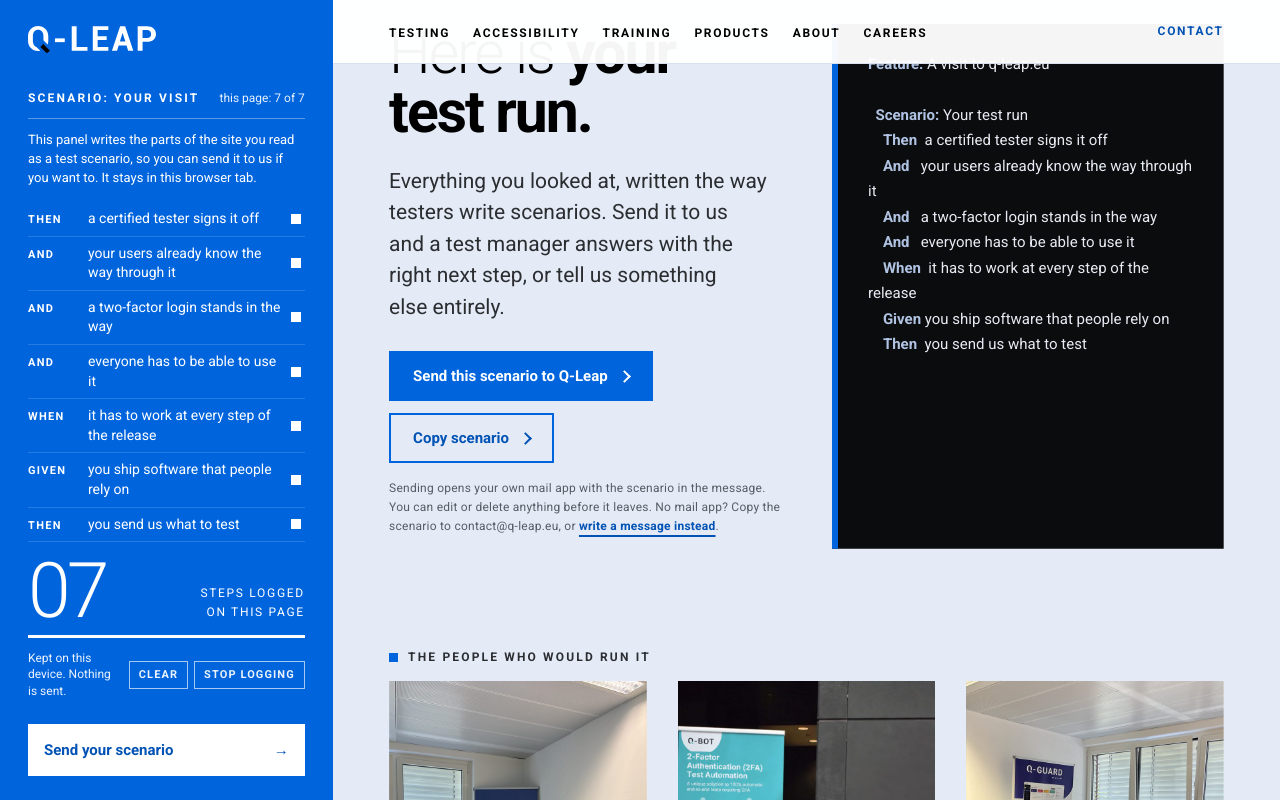
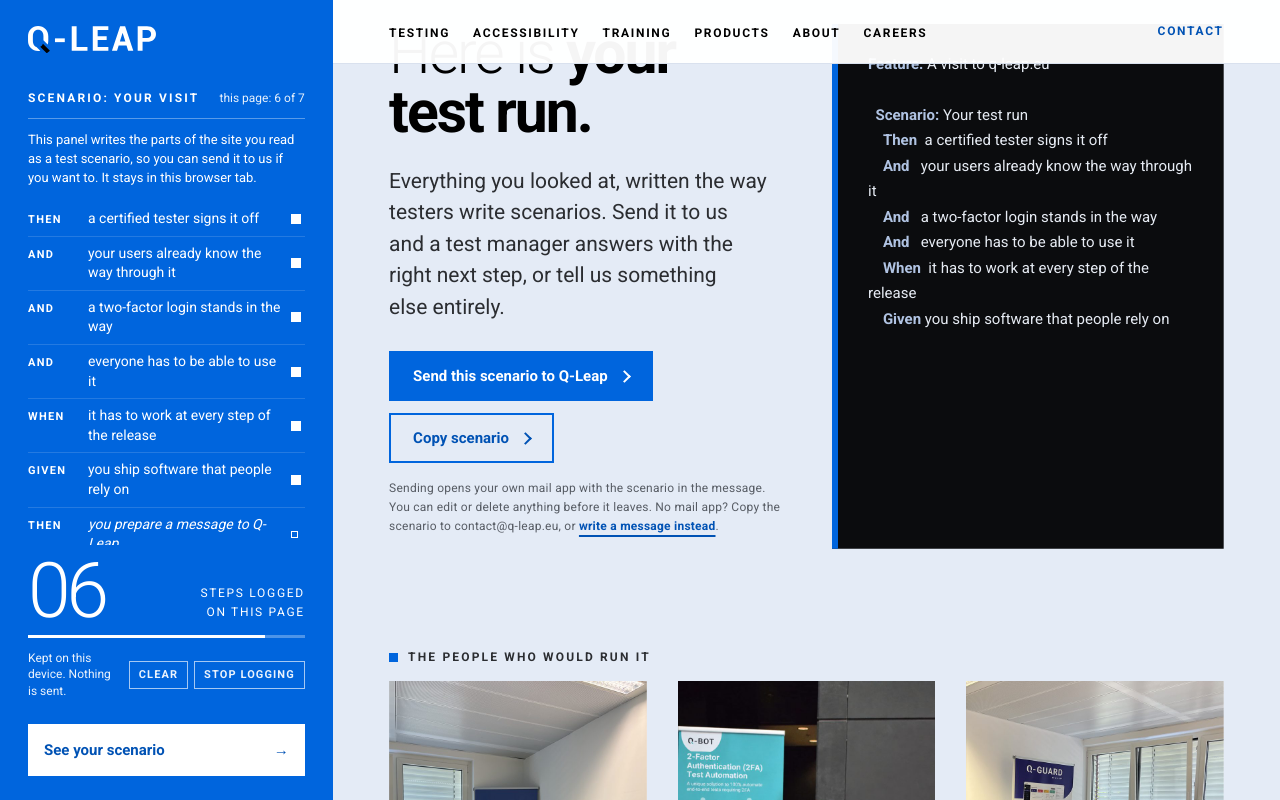
Before and after one commit to Komorebideuxiemedunom/qleap-preview, a plain HTML site: page docs/v2/index.html in a window 1280 px wide. Both pictures are taken after a click on the button "Copy scenario". Shown: the part 7050-7850 px from the top of the page. Drawn offline with Linux system fonts and the light colour scheme.

Commit message:
V2 run log: only factual steps, copy counts on success, resume re-observes
Co-Authored-By: Claude Opus 5.5 <noreply@anthropic.com>

```diff
--- a/docs/v2/assets/js/v2.js
+++ b/docs/v2/assets/js/v2.js
@@ -58,8 +58,9 @@
   /* sections-étapes */
   const steps = $$('[data-step]');
   steps.forEach((s, i) => (s.dataset.stepId = s.dataset.stepId || 'step:' + location.pathname + ':' + i));
+  let io = null;
   if ('IntersectionObserver' in window) {
-    const io = new IntersectionObserver((ens) => ens.forEach((en) => {
+    io = new IntersectionObserver((ens) => ens.forEach((en) => {
       if (en.isIntersecting && !en.target.hasAttribute('data-step-on-action')) { add(en.target.dataset.step, en.target.dataset.line, en.target.dataset.stepId); io.unobserve(en.target); }
     }), { rootMargin: '0px 0px -45% 0px', threshold: 0 });
     steps.forEach((s) => io.observe(s));
@@ -76,6 +77,7 @@
     try { if (off) { sessionStorage.removeItem(KEY); sessionStorage.setItem(OFF, '1'); } else sessionStorage.removeItem(OFF); } catch {}
     if (off) log = [];
     syncStop(); draw(false);
+    if (!off && io) steps.forEach((st) => { io.unobserve(st); io.observe(st); });
   });
 
   /* runner mobile */
@@ -153,7 +155,7 @@
       target = p;
       caps.forEach((c) => c.classList.toggle('on', p >= +c.dataset.from && p < +c.dataset.to));
       barS && (barS.style.width = p * 100 + '%');
-      if (p > 0.2 && v.readyState >= 2) add('And', 'you watch Q-Bot pass a LuxTrust 2FA', 'qbot');
+      if (p > 0.2 && v.readyState >= 2) add('And', 'you scroll through the Q-Bot LuxTrust demo', 'qbot');
       if (!raf) raf = requestAnimationFrame(tick);
     };
     addEventListener('scroll', upd, { passive: true });
@@ -218,10 +220,9 @@
   const finalStep = $('[data-step-on-action]');
   const passFinal = () => finalStep && add(finalStep.dataset.step, finalStep.dataset.line, finalStep.dataset.stepId);
   send?.addEventListener('click', passFinal);
-  $('[data-copy-scenario]')?.addEventListener('click', passFinal);
   $('[data-copy-scenario]')?.addEventListener('click', async (e) => {
     const b = e.currentTarget;
-    try { await navigator.clipboard.writeText(compile()); b.textContent = 'Copied'; } catch { b.textContent = 'Copy failed: select the text'; }
+    try { await navigator.clipboard.writeText(compile()); b.textContent = 'Copied'; passFinal(); } catch { b.textContent = 'Copy failed: select the text'; }
     setTimeout(() => (b.textContent = 'Copy scenario'), 2200);
   });
   const rcta = $('.r-cta');
--- a/docs/v2/index.html
+++ b/docs/v2/index.html
@@ -194,7 +194,7 @@
 </section>
 
 <!-- THEN : scénario -->
-<section class="step mist" id="scenario" data-step="Then" data-line="you send us what to test" data-step-on-action aria-labelledby="sc">
+<section class="step mist" id="scenario" data-step="Then" data-line="you prepare a message to Q-Leap" data-step-on-action aria-labelledby="sc">
   <div class="wrap">
     <div class="step-h"><span class="kw kw--then">Then</span><span class="idx">07 / 07</span></div>
     <div class="g2">
```
Also changed, not shown: pages-v2/index.html (+1 -1 lines).
